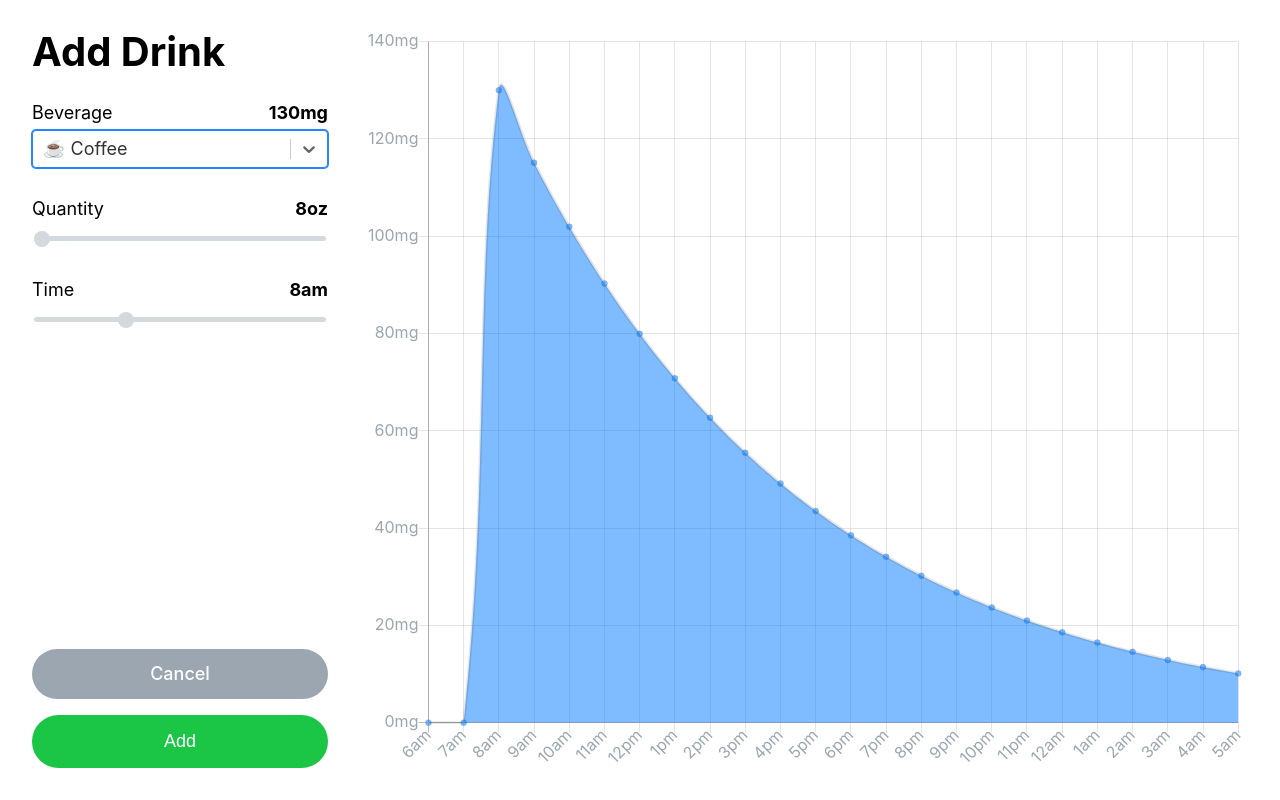
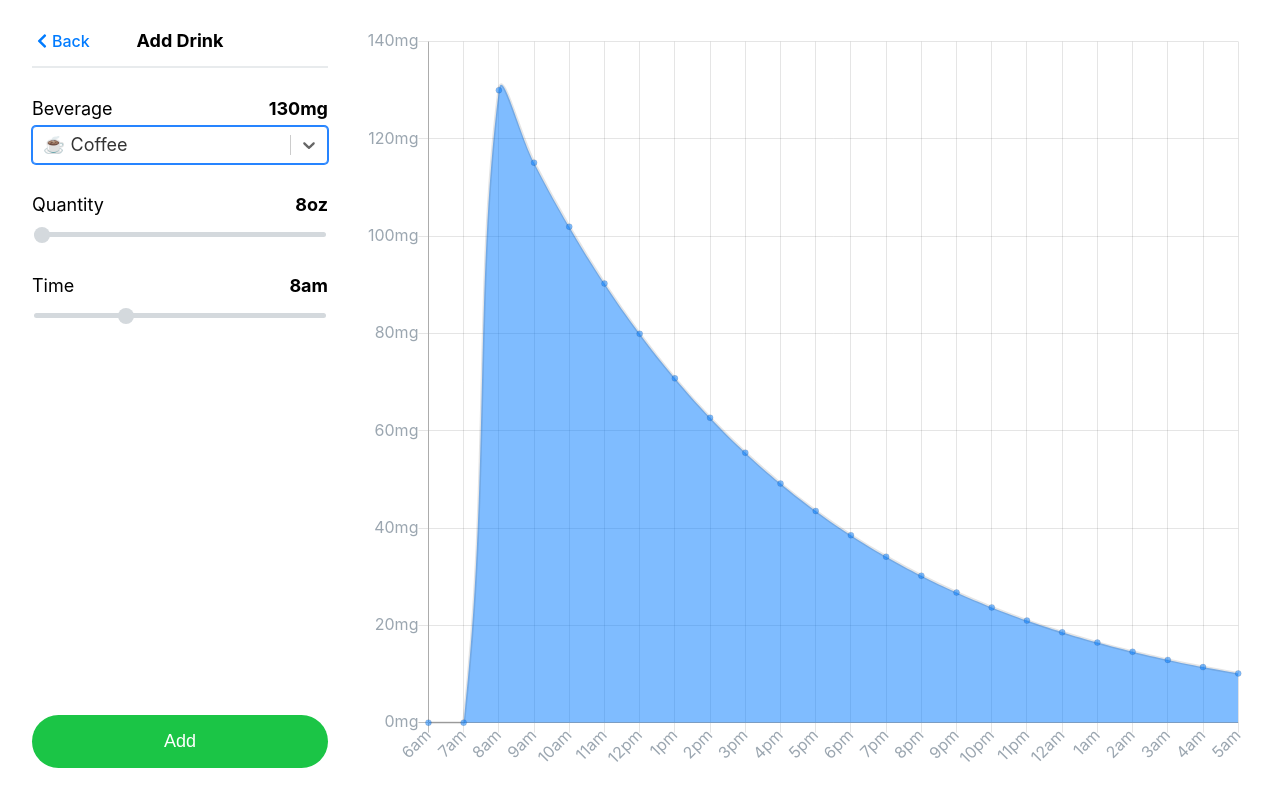
Before and after one commit to scotato/caffeine-calculator, a React (Create React App) app: page /add-drink in a window 1280 px wide. Built offline with nearby package versions, Linux system fonts and the light colour scheme.

Commit message:
add Icons, add NavBar, update DrinkRow

```diff
--- a/package.json
+++ b/package.json
@@ -3,6 +3,9 @@
   "version": "0.1.0",
   "private": true,
   "dependencies": {
+    "@fortawesome/fontawesome-svg-core": "1.2.26",
+    "@fortawesome/free-solid-svg-icons": "5.12.0",
+    "@fortawesome/react-fontawesome": "0.1.8",
     "@reach/router": "1.2.1",
     "chart.js": "^2.9.3",
     "moment": "2.24.0",
--- a/src/components/Button.js
+++ b/src/components/Button.js
@@ -1,9 +1,12 @@
+import React from 'react'
 import styled, { css } from 'styled-components'
 import { Link as LinkRouter } from "@reach/router"
+import Icon from './Icon'
 
 const backgroundColor = ({ type = 'default', theme }) => theme.colors[type]
+const color = ({ type = 'info', theme }) => theme.colors[type]
 
-const buttonStyle = css`
+const button = css`
   padding: 16px 24px;
   color: white;
   font-size: inherit;
@@ -16,10 +19,33 @@ const buttonStyle = css`
   border: 0;
 `
 
-export const Link = styled(LinkRouter)`
-  ${buttonStyle}
+const text = css`
+  padding: 0;
+  border: 0;
+  text-decoration: none;
+  font-weight: 500;
+  font-size: inherit;
+  color: ${color};
+  cursor: pointer;
 `
 
+export const TextButton = styled.button`
+  ${text}
+`
+
+export const Link = styled(LinkRouter)`
+  ${text}
+`
+
+export const LinkButton = styled(LinkRouter)`
+  ${button}
+`
+
+export const BackButton = () =>
+  <Link to="../">
+    <Icon name="chevron-left" fixedWidth />Back
+  </Link>
+
 export default styled.button`
-  ${buttonStyle}
+  ${button}
 `
--- a/src/components/Drink.js
+++ b/src/components/Drink.js
@@ -1,12 +1,13 @@
 import React, { useContext, useEffect } from 'react'
 import { navigate } from "@reach/router"
-import { Page, Title, Body, Actions } from './Layout'
-import Button, { Link } from './Button'
+import { Page, Body, Actions } from './Layout'
+import Button, { TextButton, BackButton } from './Button'
 
 import { ChartContext } from "./ChartContext"
 import { DURATIONHOURS } from '../constants'
 import { beverages } from '../data'
 import { getTimestamp } from '../helpers'
+import NavBar from './NavBar'
 import Label from './Label'
 import Select from './Select'
 import Range from './Range'
@@ -84,7 +85,11 @@ export default props => {
 
   return id ? (
     <Page>
-      <Title>{title}</Title>
+      <NavBar
+        title={title}
+        primaryAction={<BackButton />}
+        secondaryAction={props.id && <TextButton onClick={removeDrink} type="danger">Delete</TextButton>}
+      />
 
       <Body>
         <Label htmlFor="beverage">
@@ -136,9 +141,7 @@ export default props => {
       </Body>
 
       <Actions>
-        <Link to="/">Cancel</Link>
         <Button onClick={saveDrink} type='success'>{submitText}</Button>
-        {props.id && <Button onClick={removeDrink} type="danger">Delete</Button>}
       </Actions>
     </Page>
   ) : null
--- a/src/components/DrinkRow.js
+++ b/src/components/DrinkRow.js
@@ -1,6 +1,7 @@
 import React from 'react'
 import styled from 'styled-components'
 import { Link } from "@reach/router"
+import Icon from "./Icon"
 
 const DrinkRow = styled(Link)`
   display: grid;
@@ -8,11 +9,11 @@ const DrinkRow = styled(Link)`
   align-items: center;
   grid-column-gap: 8px;
   grid-row-gap: 4px;
-  grid-template-columns: 32px auto auto;
+  grid-template-columns: 32px auto auto 32px;
   grid-template-rows: 16px 12px;
   grid-template-areas:
-    "icon title detail"
-    "icon subtitle detail";
+    "emoji title detail icon"
+    "emoji subtitle detail icon";
   color: inherit;
   text-decoration: none;
   cursor: pointer;
@@ -24,8 +25,8 @@ const DrinkRow = styled(Link)`
   }
 `
 
-const Icon = styled.div`
-  grid-area: icon;
+const Emoji = styled.div`
+  grid-area: emoji;
   font-size: 32px;
 `
 
@@ -47,11 +48,17 @@ const Detail = styled.strong`
   color: ${props => props.theme.colors.success};
 `
 
+const IconRight = styled(Icon).attrs({name: 'chevron-right'})`
+  grid-area: icon;
+  color: ${props => props.theme.colors.defaultLight};
+`
+
 export default props => (
   <DrinkRow to={props.to}>
-    <Icon>{props.icon}</Icon>
+    <Emoji>{props.icon}</Emoji>
     <Title>{props.title}</Title>
     <Subtitle>{props.subtitle}</Subtitle>
     <Detail>{props.detail}</Detail>
+    <IconRight fixedWidth />
   </DrinkRow>
 )
--- a/src/components/Home.js
+++ b/src/components/Home.js
@@ -1,7 +1,7 @@
 import React, { useEffect, useContext } from 'react'
 import { Page, Title, Body, Actions } from './Layout'
 import { ChartContext } from "./ChartContext"
-import { Link } from './Button'
+import { LinkButton } from './Button'
 import Drinks from './Drinks'
 
 export default () => {
@@ -17,9 +17,9 @@ export default () => {
         <Drinks />
       </Body>
       <Actions>
-        <Link to="add-drink" type="info">
+        <LinkButton to="add-drink" type="info">
           Add Drink
-        </Link>
+        </LinkButton>
       </Actions>
     </Page>
   )
--- /dev/null
+++ b/src/components/Icon.js
@@ -0,0 +1,10 @@
+import React from 'react'
+import { FontAwesomeIcon } from '@fortawesome/react-fontawesome'
+import { faChevronLeft, faChevronRight } from '@fortawesome/free-solid-svg-icons'
+
+const icons = {
+  "chevron-left": faChevronLeft,
+  "chevron-right": faChevronRight
+}
+
+export default ({name, ...props}) => <FontAwesomeIcon icon={icons[name]} {...props} />
--- a/src/components/Layout.js
+++ b/src/components/Layout.js
@@ -55,14 +55,23 @@ export const Page = styled.main`
   grid-template-rows: auto 1fr auto;
   grid-row-gap: 32px;
   grid-template-areas:
-    "title"
+    "navbar"
     "body"
     "actions";
   height: 100%;
 `
 
 export const Title = styled.h1`
-  grid-area: title;
+  grid-area: navbar;
+`
+
+export const NavBar = styled.nav`
+  display: grid;
+  padding-bottom: 16px;
+  grid-template-columns: 1fr 2fr 1fr;
+  grid-area: navbar;
+  align-items: baseline;
+  border-bottom: 2px solid ${props => props.theme.colors.defaultUltraLight};
 `
 
 export const Body = styled.div`
--- /dev/null
+++ b/src/components/NavBar.js
@@ -0,0 +1,26 @@
+import React from 'react'
+import styled from 'styled-components'
+import { NavBar } from './Layout'
+
+
+const NavBarTitle = styled.h1`
+  text-align: center;
+  font-size: inherit;
+`
+
+const NavBarPrimary = styled.div`
+  font-size: 16px;
+`
+
+const NavBarSecondary = styled.div`
+  font-size: 16px;
+  text-align: right;
+`
+
+export default props => (
+  <NavBar>
+    <NavBarPrimary>{props.primaryAction}</NavBarPrimary>
+    <NavBarTitle>{props.title}</NavBarTitle>
+    <NavBarSecondary>{props.secondaryAction}</NavBarSecondary>
+  </NavBar>
+)
```
Also changed, not shown: 1 other file (tests, documents, lock files or other folders).
